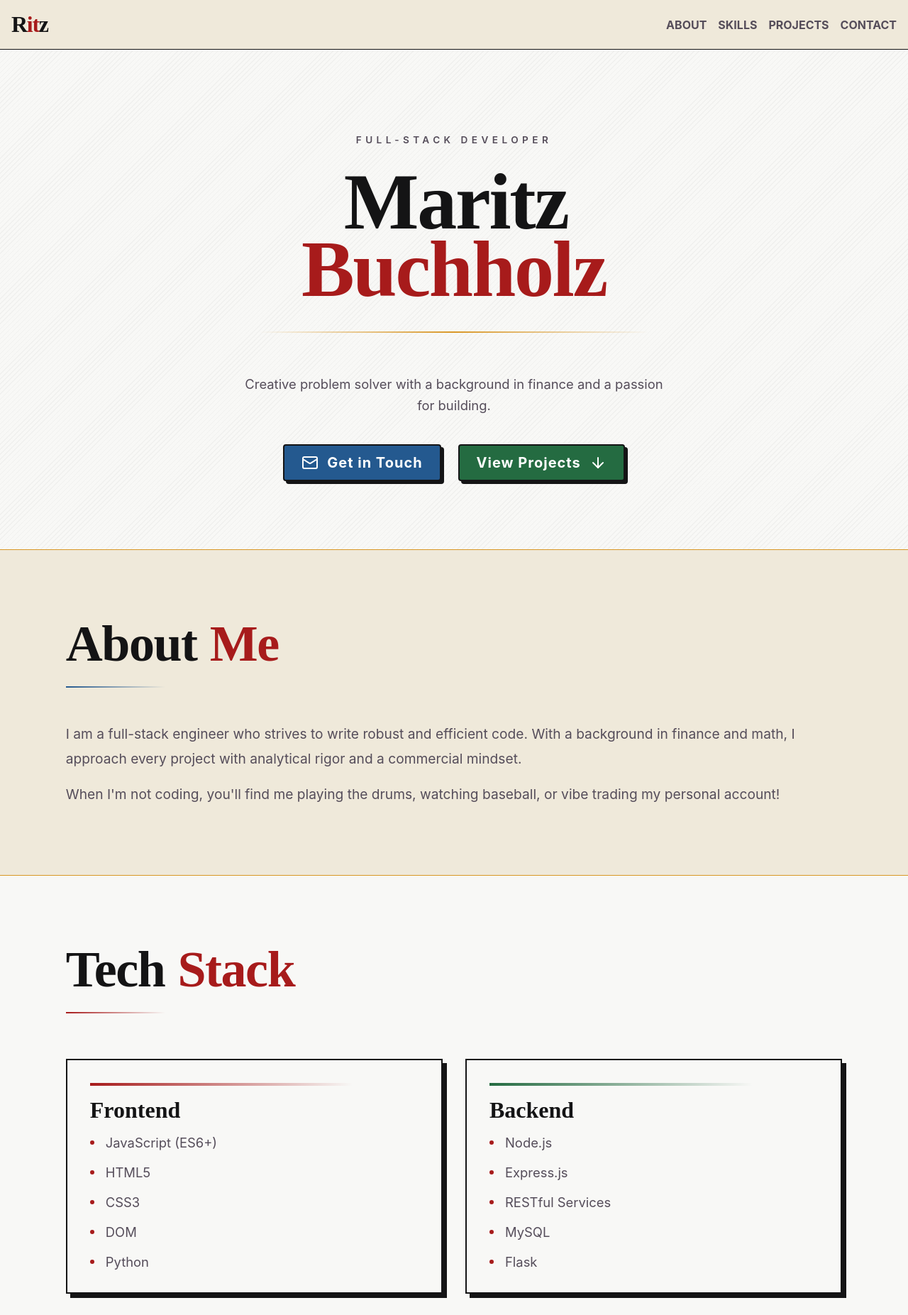
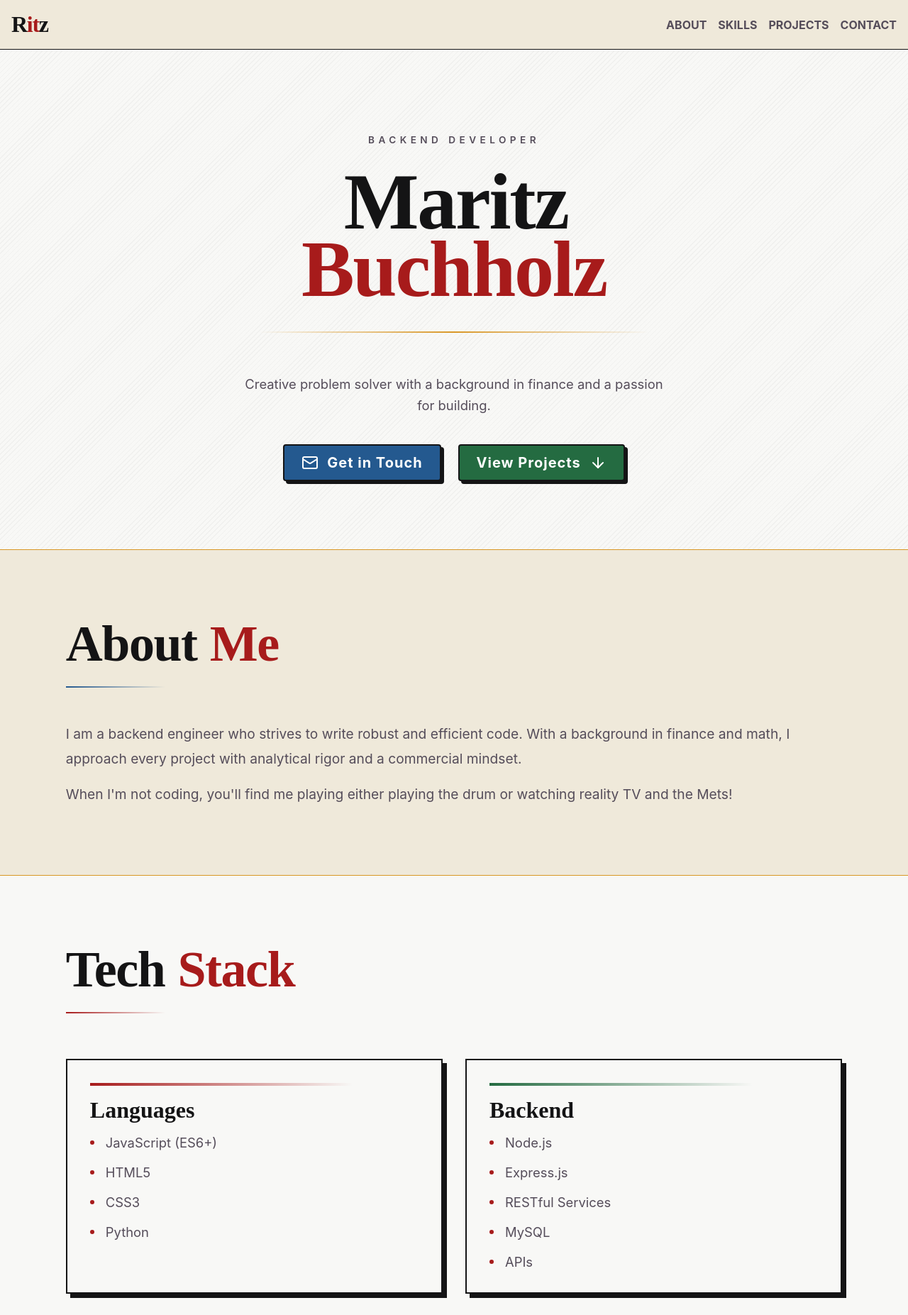
Before and after one commit to maritzbuchholz/portfolio, a React (Vite) app: page / in a window 1280 px wide. Shown: the top 1853 px of the page at 71% size. Built offline with nearby package versions, Linux system fonts and the light colour scheme.

Commit message:
update my title, about me, and stack

```diff
--- a/src/Components/About/About.jsx
+++ b/src/Components/About/About.jsx
@@ -11,10 +11,10 @@ const About = () => {
                 </h2>
                 <div className="about__divider"></div>
                 <p className="about__description">
-                    I am a full-stack engineer who strives to write robust and efficient code. With a background in finance and math, I approach every project with analytical rigor and a commercial mindset.
+                    I am a backend engineer who strives to write robust and efficient code. With a background in finance and math, I approach every project with analytical rigor and a commercial mindset.
                 </p>
                 <p className="about__description">
-                    When I'm not coding, you'll find me playing the drums, watching baseball, or vibe trading my personal account!
+                    When I'm not coding, you'll find me playing either playing the drum or watching reality TV and the Mets!
                 </p>
             </div>
         </section>
--- a/src/Components/Hero/Hero.jsx
+++ b/src/Components/Hero/Hero.jsx
@@ -5,7 +5,7 @@ const Hero = () => {
     return (
         <section className="hero">
             <div className="hero__content">
-                <h5 className="hero__subtitle">Full-Stack Developer</h5>
+                <h5 className="hero__subtitle">Backend Developer</h5>
                 <h1 className="hero__title">
                     <span className="hero__title-first">Maritz</span><br/>
                     <span className="hero__title-last">Buchholz</span>
--- a/src/Components/Stack/Stack.jsx
+++ b/src/Components/Stack/Stack.jsx
@@ -19,14 +19,14 @@ const StackCard = ({ category, accent, items }) => (
 const Stack = () => {
     const stackDataTop = [
         {
-            category: "Frontend",
+            category: "Languages",
             accent: "red",
-            items: ["JavaScript (ES6+)", "HTML5", "CSS3", "DOM", "Python"]
+            items: ["JavaScript (ES6+)", "HTML5", "CSS3", "Python"]
         },
         {
             category: "Backend",
             accent: "green",
-            items: ["Node.js", "Express.js", "RESTful Services", "MySQL", "Flask"]
+            items: ["Node.js", "Express.js", "RESTful Services", "MySQL", "APIs"]
         }
     ];
 
@@ -39,7 +39,7 @@ const Stack = () => {
         {
             category: "Tools & Platforms",
             accent: "gold",
-            items: ["Agile/Scrum", "Jira",  "Vite", "npm", "pip"]
+            items: ["Agile/Scrum", "Jira",  "Vite", "npm"]
         }
     ];
 
```
